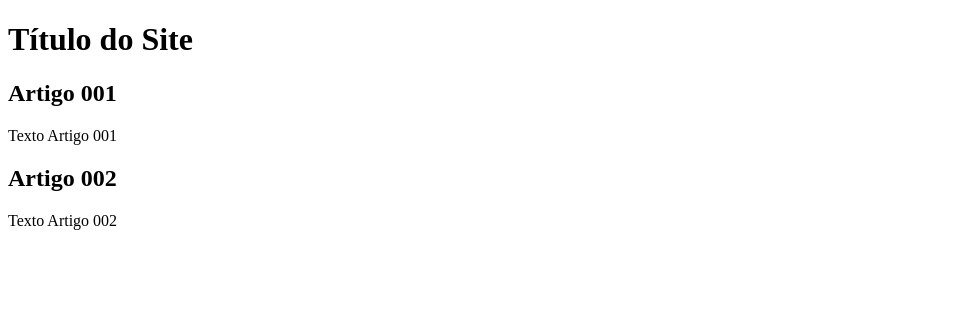
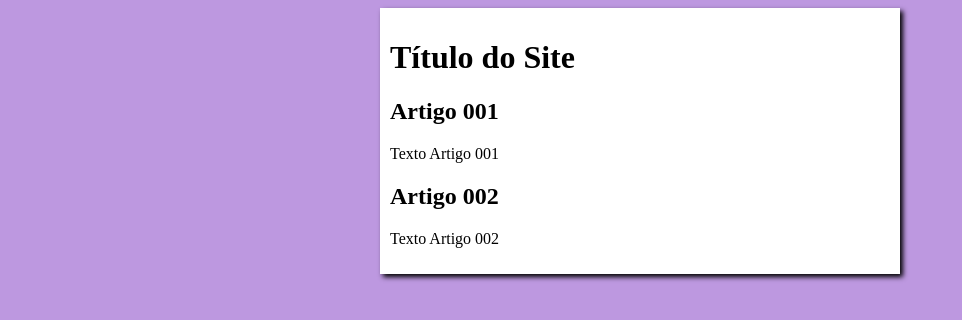
Before and after one commit to Ana2104/projeto-site, a plain HTML site: page index.html in a window 1280 px wide. Shown: the whole page, without its empty margins (0-962 px from the left). Drawn offline with Linux system fonts and the light colour scheme.

Commit message:
iniciei o design

```diff
--- /dev/null
+++ b/estilos/style.css
@@ -0,0 +1,16 @@
+{
+    font-family: Arial, Helvetica, sans-serif;
+    font-size: 16px;
+}
+
+body {
+    background-color: rgb(189, 152, 224);
+}
+
+main{
+    background-color: white;
+    width: 500px;
+    margin: auto;
+    padding: 10px;
+    box-shadow: 3px 3px 5px rgb(0, 0, 0.473);
+}
--- a/index.html
+++ b/index.html
@@ -5,6 +5,7 @@
     <meta http-equiv="X-UA-Compatible" content="IE=edge">
     <meta name="viewport" content="width=device-width, initial-scale=1.0">
     <title>Título do Site</title>
+    <link rel="stylesheet" href="estilos/style.css">
 </head>
 <body>
     <main>
```
